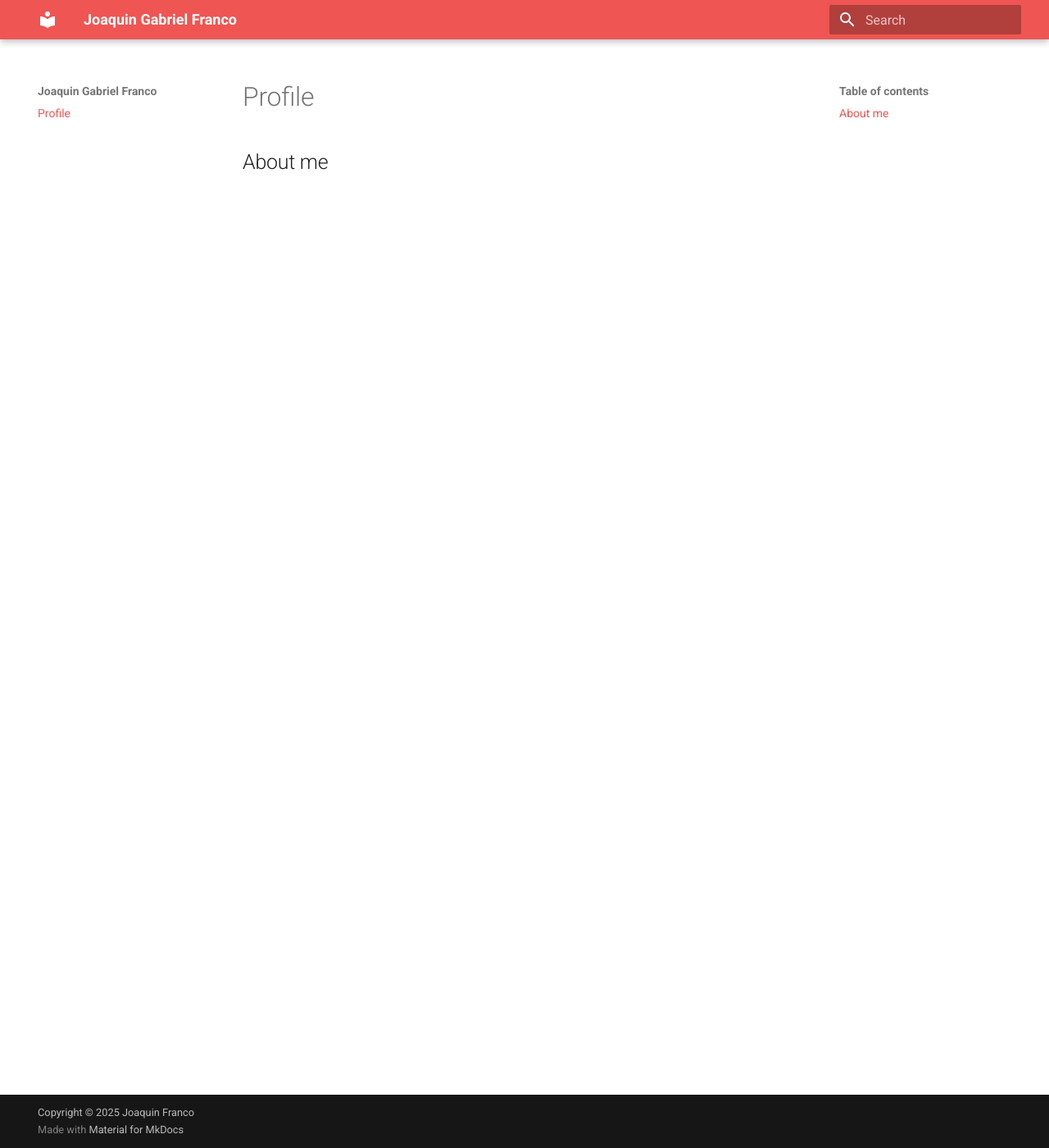
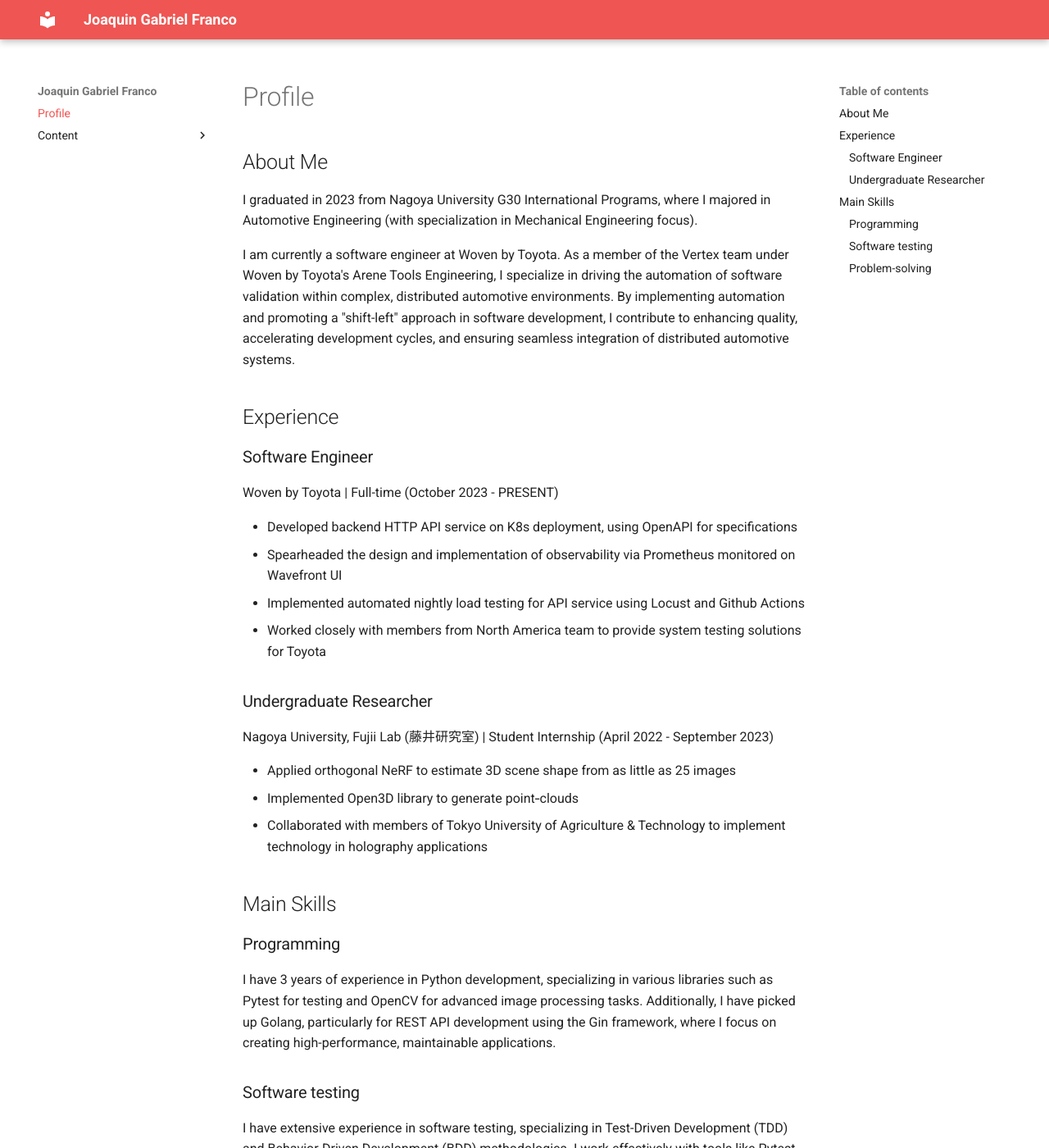
Before and after one commit to jgfranco17/portfolio, an MkDocs documentation site: the page built from docs/index.md, in a window 1280 px wide and 1400 px high. Shown: the whole window at 82% size. Built offline with MkDocs 1.6.1 and Material for MkDocs 9.7.7, drawn with Linux system fonts in a browser that asks for light colours; some of the changed text lies outside the part shown.

Commit message:
chore: organize pages

```diff
--- /dev/null
+++ b/.markdownlint.yaml
@@ -0,0 +1,2 @@
+---
+MD013: { tables: false, line_length: 100 }
--- a/docs/index.md
+++ b/docs/index.md
@@ -1,3 +1,55 @@
 # Profile
 
-## About me
+## About Me
+
+I graduated in 2023 from Nagoya University G30 International Programs, where I majored in
+Automotive Engineering (with specialization in Mechanical Engineering focus).
+
+I am currently a software engineer at Woven by Toyota. As a member of the Vertex team under
+Woven by Toyota's Arene Tools Engineering, I specialize in driving the automation of software
+validation within complex, distributed automotive environments. By implementing automation and
+promoting a "shift-left" approach in software development, I contribute to enhancing quality,
+accelerating development cycles, and ensuring seamless integration of distributed automotive
+systems.
+
+## Experience
+
+### Software Engineer
+
+Woven by Toyota | Full-time (October 2023 - PRESENT)
+
+- Developed backend HTTP API service on K8s deployment, using OpenAPI for specifications
+- Spearheaded the design and implementation of observability via Prometheus monitored on Wavefront UI
+- Implemented automated nightly load testing for API service using Locust and Github Actions
+- Worked closely with members from North America team to provide system testing solutions for Toyota
+
+### Undergraduate Researcher
+
+Nagoya University, Fujii Lab (藤井研究室) | Student Internship (April 2022 - September 2023)
+
+- Applied orthogonal NeRF to estimate 3D scene shape from as little as 25 images
+- Implemented Open3D library to generate point‑clouds
+- Collaborated with members of Tokyo University of Agriculture & Technology to implement technology
+  in holography applications
+
+## Main Skills
+
+### Programming
+
+I have 3 years of experience in Python development, specializing in various libraries such as
+Pytest for testing and OpenCV for advanced image processing tasks. Additionally, I have picked
+up Golang, particularly for REST API development using the Gin framework, where I focus on
+creating high-performance, maintainable applications.
+
+### Software testing
+
+I have extensive experience in software testing, specializing in Test-Driven Development (TDD)
+and Behavior-Driven Development (BDD) methodologies. I work effectively with tools like Pytest
+and Behave to create robust, automated testing suites that ensure high-quality software delivery
+in complex, distributed environments.
+
+### Problem-solving
+
+As an engineer, I place great value in intelligent and logical approaches when solving problems.
+By thoroughly analyzing the problem space, identifying potential edge cases, and leveraging
+data-driven insights, I ensure that the solutions I develop are both and scalable.
--- a/mkdocs.yml
+++ b/mkdocs.yml
@@ -14,7 +14,7 @@ theme:
     accent: deep orange
   nav:
     - Home: index.md
-    - Usage Guide: usage/api.md
+    - Blog: docs/content/
   features:
     - navigation.instant
     - search.highlight
@@ -29,12 +29,17 @@ theme:
 markdown_extensions:
   - admonition
   - pymdownx.details
-  - pymdownx.superfences  # Enables syntax highlighting for code blocks
+  - pymdownx.superfences # Enables syntax highlighting for code blocks
   - pymdownx.highlight
   - pymdownx.inlinehilite
   - pymdownx.emoji
+  - attr_list
+  - md_in_html
+  - pymdownx.blocks.caption
   - pymdownx.tabbed:
-      alternate_style: true  # Enables tabbed code sections
+      alternate_style: true # Enables tabbed code sections
+plugins:
+  - glightbox
 extra_css:
   - styles/custom.css
 copyright: Copyright &copy; 2025 Joaquin Franco
--- a/pyproject.toml
+++ b/pyproject.toml
@@ -10,6 +10,7 @@ package-mode=false
 python = "^3.10"
 mkdocs = "^1.6.1"
 mkdocs-material = "^9.6.3"
+mkdocs-glightbox = "^0.4.0"
 
 
 [tool.poetry.group.dev.dependencies]
```
Also changed, not shown: .pre-commit-config.yaml (+15 -6 lines), docs/content/preface.md (added, +5 -0 lines), docs/styles/custom.css (+4 -4 lines), docs/images/profile-pic.png (added), 1 other file.
